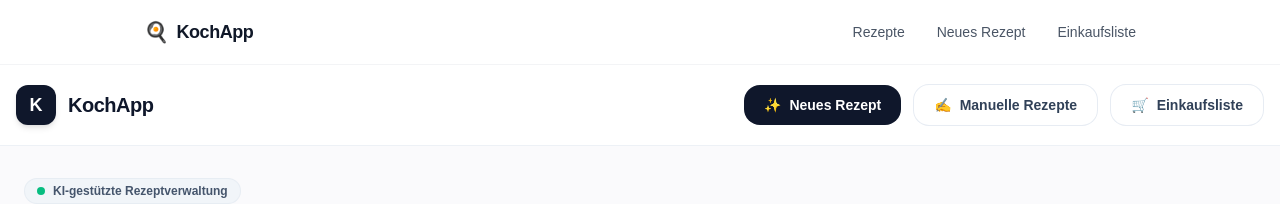
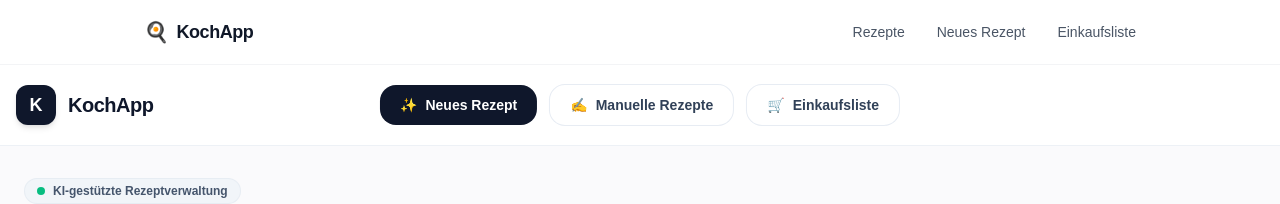
Before and after one commit to blindner984-coder/koch-app, a Next.js app: page / in a window 1280 px wide. Shown: the top 204 px of the page. Built offline with nearby package versions, Linux system fonts and the light colour scheme.

Commit message:
Desktop-Menü in der Navbar zentriert

```diff
--- a/app/page.tsx
+++ b/app/page.tsx
@@ -30,7 +30,9 @@ export default function Home() {
     <main className="min-h-screen w-full max-w-[100vw] overflow-x-hidden bg-[#FAFAFC] text-slate-900 pb-32">
 
       <nav className="sticky top-0 z-50 bg-white/90 backdrop-blur-md border-b border-slate-200/60 w-full">
-        <div className="max-w-7xl mx-auto px-4 h-16 sm:h-20 flex items-center justify-between w-full">
+        {/* 'relative' und 'lg:justify-start' sorgen für sauberes Layout */}
+        <div className="max-w-7xl mx-auto px-4 h-16 sm:h-20 flex items-center justify-between lg:justify-start w-full relative">
+
           <div className="flex items-center gap-3 shrink-0">
             <div className="w-9 h-9 sm:w-10 sm:h-10 rounded-xl bg-slate-900 flex items-center justify-center shadow-md">
               <span className="text-white text-base sm:text-lg font-black">K</span>
@@ -38,7 +40,8 @@ export default function Home() {
             <span className="font-extrabold text-lg sm:text-xl tracking-tight text-slate-900">KochApp</span>
           </div>
 
-          <div className="hidden lg:flex items-center gap-3">
+          {/* Das Menü ist absolut mittig positioniert */}
+          <div className="hidden lg:flex items-center gap-3 absolute left-1/2 -translate-x-1/2">
             <Link href="/neu" className="bg-slate-900 hover:bg-slate-800 text-white font-semibold px-5 py-2.5 rounded-2xl transition-all text-sm flex items-center gap-2">
               <span>✨</span> Neues Rezept
             </Link>
```
